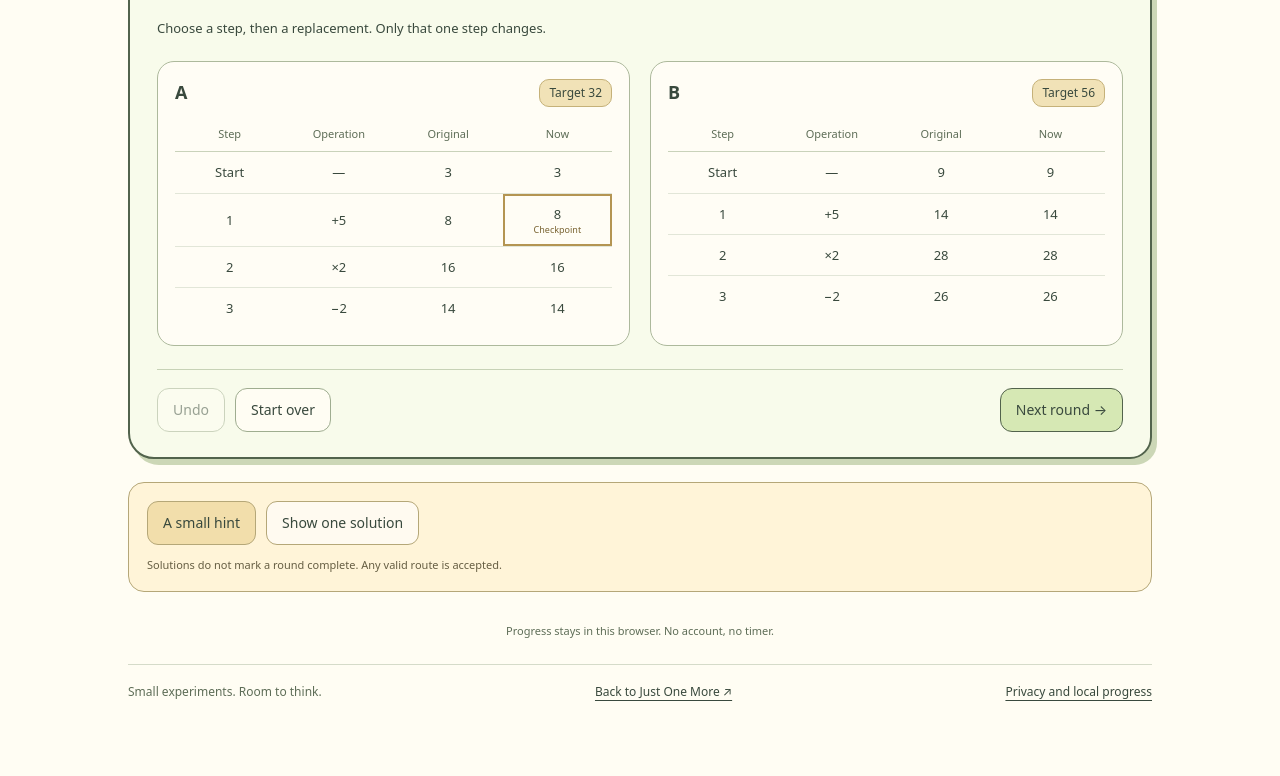
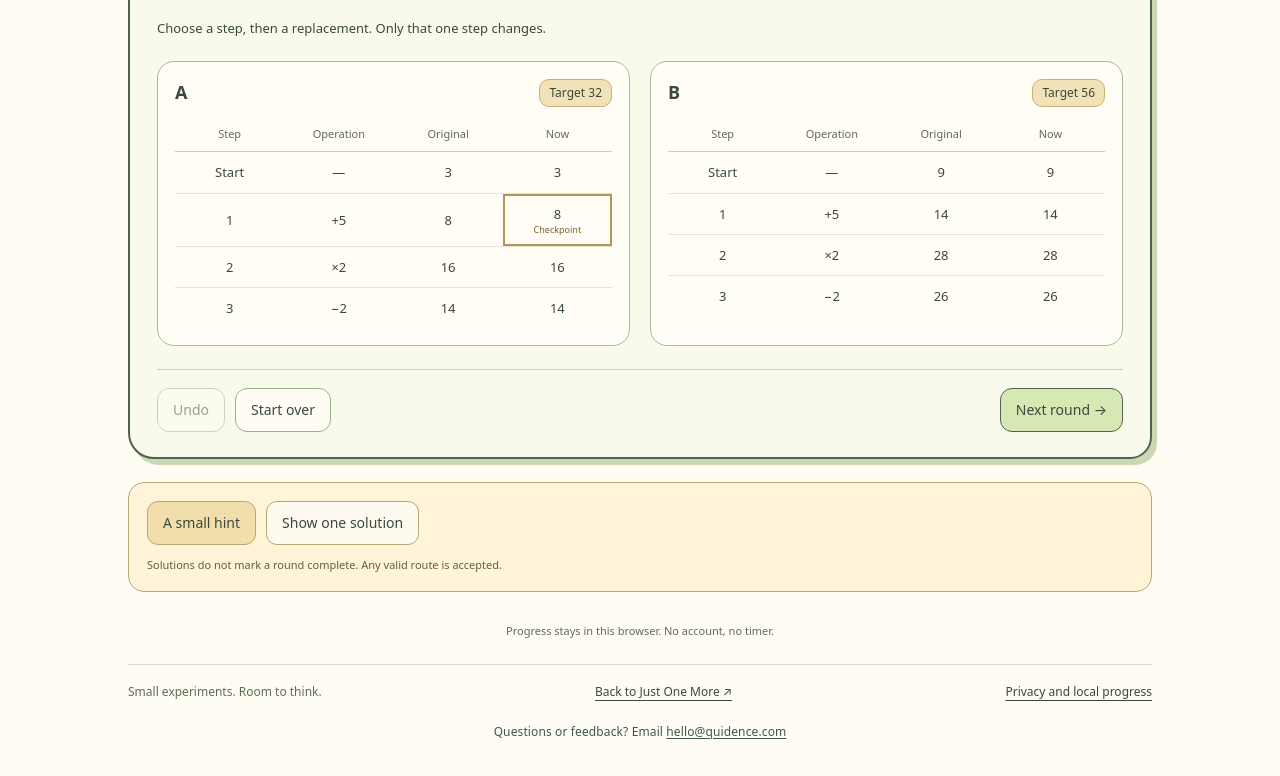
Before and after one commit to SteJ20996/Qidolab, a website: page playtest/index.html in a window 1280 px wide. Shown: the part 1486-2262 px from the top of the page. Before the commit the page ends 2223 px from the top, so only its background shows below. Drawn offline with Linux system fonts and the light colour scheme.

Commit message:
Add localized contact email to Qidolab page footers

```diff
--- /dev/null
+++ b/footer-contact.css
@@ -0,0 +1,4 @@
+footer:has(.footer-contact){flex-wrap:wrap}
+footer .footer-contact{box-sizing:border-box;width:100%;margin:0;text-align:center;font-size:max(11px,1em);line-height:1.6;letter-spacing:.01em;color:#39594d}
+footer .footer-contact a{color:inherit;text-decoration:underline;text-underline-offset:2px;overflow-wrap:anywhere}
+footer.standalone-contact{max-width:920px;margin:0 auto;padding:10px 24px 28px;text-align:center}
--- /dev/null
+++ b/footer-contact.mjs
@@ -0,0 +1,19 @@
+const labels = {
+  en: 'Questions or feedback? Email',
+  'zh-CN': '如有问题或建议，请联系',
+  'zh-TW': '如有問題或建議，請聯絡',
+  'es-MX': '¿Tienes preguntas o sugerencias? Escríbenos a'
+};
+
+const label = document.querySelector('[data-contact-label]');
+if (label) {
+  const render = () => {
+    const lang = document.documentElement.lang;
+    const key = lang === 'zh-TW' || lang === 'zh-Hant' ? 'zh-TW'
+      : lang === 'zh-CN' || lang === 'zh-Hans' ? 'zh-CN'
+        : lang.startsWith('es') ? 'es-MX' : 'en';
+    label.textContent = labels[key];
+  };
+  new MutationObserver(render).observe(document.documentElement, {attributes: true, attributeFilter: ['lang']});
+  render();
+}
--- a/playtest/index.html
+++ b/playtest/index.html
@@ -1,5 +1,5 @@
 <!doctype html>
-<html lang="en"><head><meta charset="utf-8"><meta name="viewport" content="width=device-width,initial-scale=1"><meta name="robots" content="noindex,nofollow"><meta name="theme-color" content="#fffdf3"><title>Qidolab · Two little experiments</title><link rel="icon" href="../assets/favicon.svg"><link rel="stylesheet" href="style.css?v=2"><link rel="stylesheet" href="../tutorial.css?v=2"><link rel="stylesheet" href="../games-nav.css?v=2"></head>
+<html lang="en"><head><meta charset="utf-8"><meta name="viewport" content="width=device-width,initial-scale=1"><meta name="robots" content="noindex,nofollow"><meta name="theme-color" content="#fffdf3"><title>Qidolab · Two little experiments</title><link rel="icon" href="../assets/favicon.svg"><link rel="stylesheet" href="style.css?v=2"><link rel="stylesheet" href="../tutorial.css?v=2"><link rel="stylesheet" href="../games-nav.css?v=2"><link rel="stylesheet" href="../footer-contact.css"></head>
 <body>
 <header class="topbar"><a href="../2/" aria-label="Qidolab"><img src="../assets/qidolab-lockup.svg" alt="Qidolab · Quidence" width="185" height="67"></a><label class="language"><span data-text="language">Language</span><select id="language"><option value="en">English</option><option value="zh-CN">简体中文</option><option value="zh-TW">繁體中文</option><option value="es-MX">Español</option></select></label></header>
 <main>
@@ -10,5 +10,5 @@
 <section id="play"><p role="status">Loading your experiment… If this message stays, reload the page.</p></section>
 <noscript><p>Enable JavaScript to try these games.</p></noscript>
 <p id="storage-error" role="alert" hidden></p><p class="privacy" data-text="saved">Preview progress stays in this browser. The main games keep their own progress.</p>
-<footer><p data-text="footer">Which one makes you want another round? Practice here, then return to the main collection.</p><a href="../2/" data-text="back">Back to Just One More ↗</a><a data-privacy-link href="/privacy/?lang=en">Privacy and local progress</a></footer>
-</main><script type="importmap">{"imports":{"./engine.mjs":"./engine.mjs?v=1","./puzzles.mjs":"./puzzles.mjs?v=1","./copy.mjs":"./copy.mjs?v=4"}}</script><script type="module" src="app.mjs?v=4"></script></body></html>
+<footer><p data-text="footer">Which one makes you want another round? Practice here, then return to the main collection.</p><a href="../2/" data-text="back">Back to Just One More ↗</a><a data-privacy-link href="/privacy/?lang=en">Privacy and local progress</a><p class="footer-contact"><span data-contact-label>Questions or feedback? Email</span> <a href="mailto:hello@quidence.com">hello@quidence.com</a></p></footer>
+</main><script type="importmap">{"imports":{"./engine.mjs":"./engine.mjs?v=1","./puzzles.mjs":"./puzzles.mjs?v=1","./copy.mjs":"./copy.mjs?v=4"}}</script><script type="module" src="app.mjs?v=4"></script><script type="module" src="../footer-contact.mjs"></script></body></html>
```
Also changed, not shown: 2/experiments/index.html (+3 -3 lines), 2/index.html (+3 -3 lines), index.html (+3 -3 lines), next/index.html (+3 -3 lines), privacy/index.html (+2 -2 lines), qidoball/index.html (+3 -3 lines).
